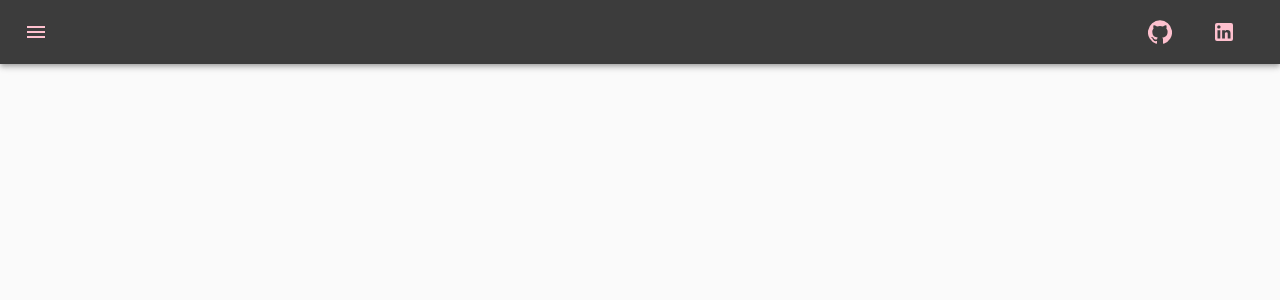
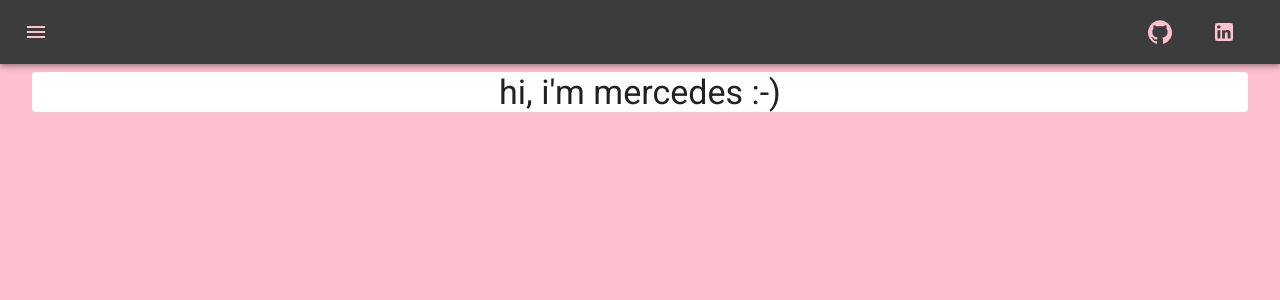
Before and after one commit to mercedeswalsh/msw, a React (Create React App) app in the folder client/: page / in a window 1280 px wide. Shown: the top 300 px of the page. Built offline with nearby package versions, Linux system fonts and the light colour scheme.

Commit message:
home layout set with theme

```diff
--- a/client/src/App.css
+++ b/client/src/App.css
@@ -1,5 +1,5 @@
 /* for stying what's on App.js */
 
 body {
-  background-color: '#feccd7'
+  background-color: rgba(254, 192, 206, 1) !important
 }
--- a/client/src/App.js
+++ b/client/src/App.js
@@ -11,7 +11,8 @@ import Contact from './pages/Contact'
 import Projects from './pages/Projects'
 // mui theme
 import {
-    createMuiTheme, ThemeProvider
+    createMuiTheme,
+    ThemeProvider
 } from '@material-ui/core/styles'
 import './App.css'
 
@@ -35,7 +36,8 @@ const theme = createMuiTheme({
           'Roboto',
           'Roboto Slab'
       ]
-  }
+  },
+  backgroundColor: '#fec0ce'
 })
 
 function App() {
--- /dev/null
+++ b/client/src/components/DescBox/index.js
@@ -0,0 +1 @@
+export { default } from './DescBox.js'
--- a/client/src/components/HomeGrid/HomeGrid.js
+++ b/client/src/components/HomeGrid/HomeGrid.js
@@ -3,14 +3,16 @@ import React from 'react'
 import CssBaseline from '@material-ui/core/CssBaseline'
 import Typography from '@material-ui/core/Typography'
 import Container from '@material-ui/core/Container'
+// ** imports **
+import Title from '../Title'
 
 const HomeGrid = () => {
     return (
         <React.Fragment>
         <CssBaseline />
         <Container maxWidth="lg">
-          <Typography component="div" style={{ backgroundColor: '', height: '100vh' }} />
-
+          {/* <Typography component="div" style={{ backgroundColor: '', height: '100vh' }} /> */}
+        <Title />
         </Container>
       </React.Fragment>
     )
--- a/client/src/components/Nav/Nav.js
+++ b/client/src/components/Nav/Nav.js
@@ -52,9 +52,9 @@ const Nav = () => {
             keepMounted
             open={Boolean(anchorEl)}
             onClose={handleClose}>
-            <MenuItem onClick={handleClose}><Link to='/About'></Link>About</MenuItem>
-            <MenuItem onClick={handleClose}><Link to='/Projects'></Link>Projects</MenuItem>
-            <MenuItem onClick={handleClose}><Link to='/Contact'></Link>Contact</MenuItem>
+                <MenuItem onClick={handleClose}><Link to='/About'></Link>About</MenuItem>
+                <MenuItem onClick={handleClose}><Link to='/Projects'></Link>Projects</MenuItem>
+                <MenuItem onClick={handleClose}><Link to='/Contact'></Link>Contact</MenuItem>
             </Menu>
             <Typography variant="h6" className={classes.title}>
             </Typography>
--- /dev/null
+++ b/client/src/components/Title/Title.js
@@ -0,0 +1,35 @@
+import React from 'react'
+import { makeStyles } from '@material-ui/core/styles'
+import Paper from '@material-ui/core/Paper'
+import Typography from '@material-ui/core/Typography'
+
+const useStyles = makeStyles((theme) => ({
+  root: {
+    display: 'flex',
+    flexWrap: 'wrap',
+    '& > *': {
+      margin: theme.spacing(1),
+      width: theme.spacing(200),
+      height: theme.spacing(5),
+    },
+    font: 'Roboto Slab',
+  },
+}))
+
+const Title = () => {
+  const classes = useStyles();
+
+  return (
+
+    <div className={classes.root}>
+      <Paper elevation={0}>
+          <Typography variant="h4" component="div" align="center">
+            hi, i'm mercedes :-)
+          </Typography>
+      </Paper>
+    </div>
+
+  )
+}
+
+export default Title
--- /dev/null
+++ b/client/src/components/Title/index.js
@@ -0,0 +1 @@
+export { default } from './Title.js'
```
Also changed, not shown: client/src/components/DescBox/DescBox.js (added, +53 -0 lines), 2 other files (tests, documents, lock files or other folders).
